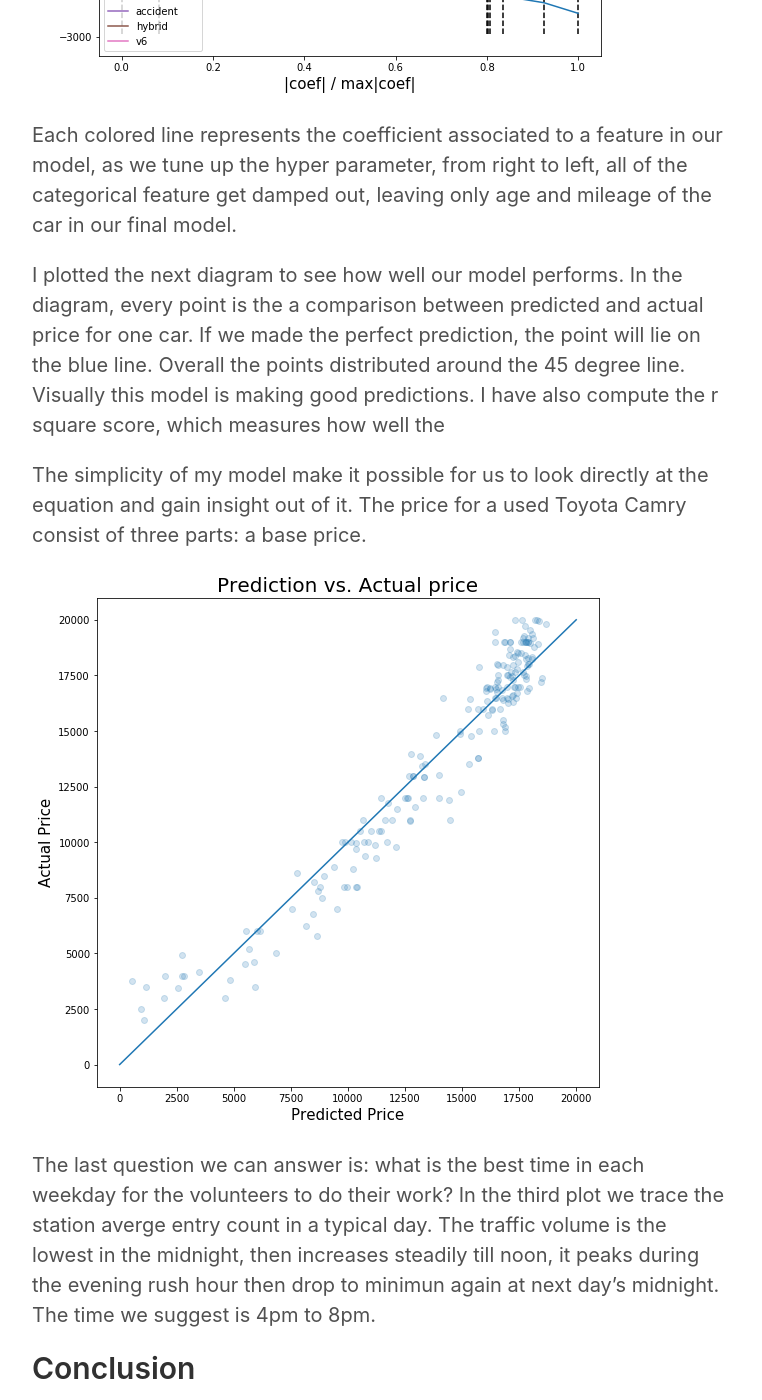
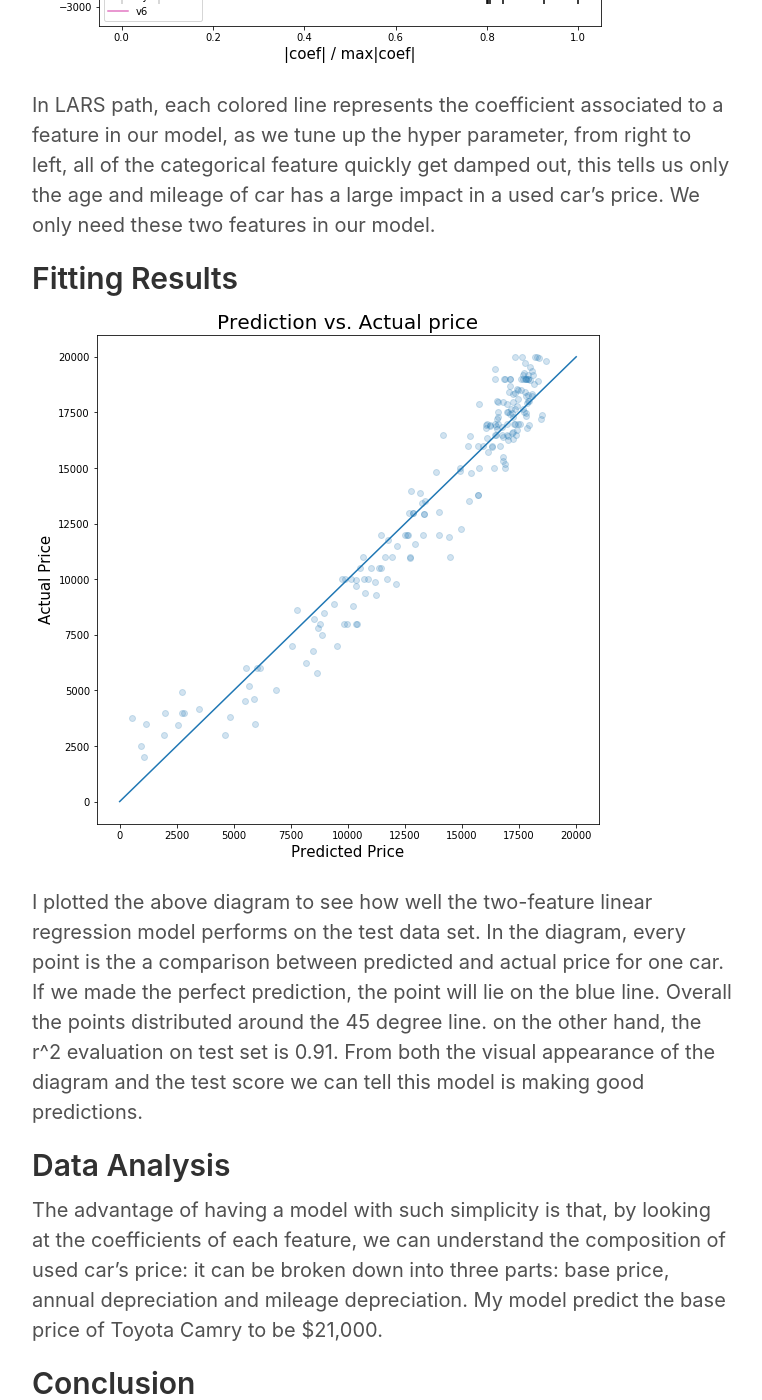
Before and after one commit to xupingwang/xupingwang.github.io, a Jekyll site: the page built from _posts/2019-07-21-Project-Luther-Predict-The-Listing-Price-of-a-used-car.md, in a window 1280 px wide and 1400 px high, scrolled down 1729 px. Shown: the whole window, without its empty margins (258-1020 px from the left). Built offline with Jekyll 4.4.1, drawn with Linux system fonts in a browser that asks for light colours; some of the changed text lies outside the part shown.

Commit message:
test dollor sign

```diff
--- a/_posts/2019-07-21-Project-Luther-Predict-The-Listing-Price-of-a-used-car.md
+++ b/_posts/2019-07-21-Project-Luther-Predict-The-Listing-Price-of-a-used-car.md
@@ -5,31 +5,32 @@ title: Predict the Listing Price of a Used Car
 
 I used to live in a small city in Florida, where public transportation is poor. If I want to go to the mall during weekend, I often have to wait 40 minutes for a bus. Like most people around me, I eventually have to bought a car, a used car. Since then, I always wonder: how much does my car worth now? If I were to buy a new car, which brand holds its value the best? As a data science student, I can finally answer all these questions, by building a model that predict the price of a used car.
 
-## Data Gathering and EDA
+## Data Gathering
 
 The next step is to find enough used car data online. On my second week at [Metis](http://thisismetis.com), I have learned basic web scraping with beautiful soup and selenium, so this is a great chance for me to practice my web scraping skills! Web scraping can be time consuming, so my goal is to get only 1000 used car data from Kelley blue book. At such a small training data size, my model can not afford to include too many car brands, so I further limit the car model to Toyota Camry, arguably the best selling midsize car in US.
 
 The data I obtained almost have a complete description of each car, these includes: numerical features such as the price, year and mileage of the car and categorical features such as: Trim level, which describes extra upgrades to the interior designs and devices of the car, the engine upgrade, accident history, interior and exterior color and so on. After cleaning, I am ready to train a few models.
 
-## Data Analysis
+## Feature Engineering
 
-The best performing model I built is the second degree polynormial model, the r^2 score is 0.96, but the model I like the most is the vanilla regression model, with as few features as possible. I did the feature selection with LASSO path diagram, and found only the age and mileage of car has a large impact in a used car's price.
-
+The best performing model I built is the second degree polynormial model, the r^2 score is 0.96, but the model I like the most is the vanilla regression model, with as few features as possible. I did the feature selection with LASSO path diagram, see the picture below:
 
 ![LASSO feature selection]({{ site.url }}/images/carlasso.png)
 
+In LARS path, each colored line represents the coefficient associated to a feature in our model, as we tune up the hyper parameter, from right to left, all of the categorical feature quickly get damped out, this tells us only the age and mileage of car has a large impact in a used car's price. We only need these two features in our model.
 
-Each colored line represents the coefficient associated to a feature in our model, as we tune up the hyper parameter, from right to left, all of the categorical feature get damped out, leaving only age and mileage of the car in our final model.
+## Fitting Results
 
-I plotted the next diagram to see how well our model performs. In the diagram, every point is the a comparison between predicted and actual price for one car. If we made the perfect prediction, the point will lie on the blue line. Overall the points distributed around the 45 degree line. Visually this model is making good predictions. I have also compute the r square score, which measures how well the
+![predict vs actual price]({{ site.url }}/images/carpredict.png)
 
-The simplicity of my model make it possible for us to look directly at the equation and gain insight out of it. The price for a used Toyota Camry consist of three parts: a base price.
+I plotted the above diagram to see how well the two-feature linear regression model performs on the test data set. In the diagram, every point is the a comparison between predicted and actual price for one car. If we made the perfect prediction, the point will lie on the blue line. Overall the points distributed around the 45 degree line. on the other hand, the r^2 evaluation on test set is 0.91. From both the visual appearance of the diagram and the test score we can tell this model is making good predictions.
+
+## Data Analysis
+
+The advantage of having a model with such simplicity is that, by looking at the coefficients of each feature, we can understand the composition of used car's price: it can be broken down into three parts: base price, annual depreciation and mileage depreciation. My model predict the base price of Toyota Camry to be $21,000.
 
 
 
-![predict vs actual price]({{ site.url }}/images/carpredict.png)
-
-The last question we can answer is: what is the best time in each weekday for the volunteers to do their work? In the third plot we trace the station averge entry count in a typical day. The traffic volume is the lowest in the midnight, then increases steadily till noon, it peaks during the evening rush hour then drop to minimun again at next day's midnight. The time we suggest is 4pm to 8pm.
 
 ## Conclusion
 
```
